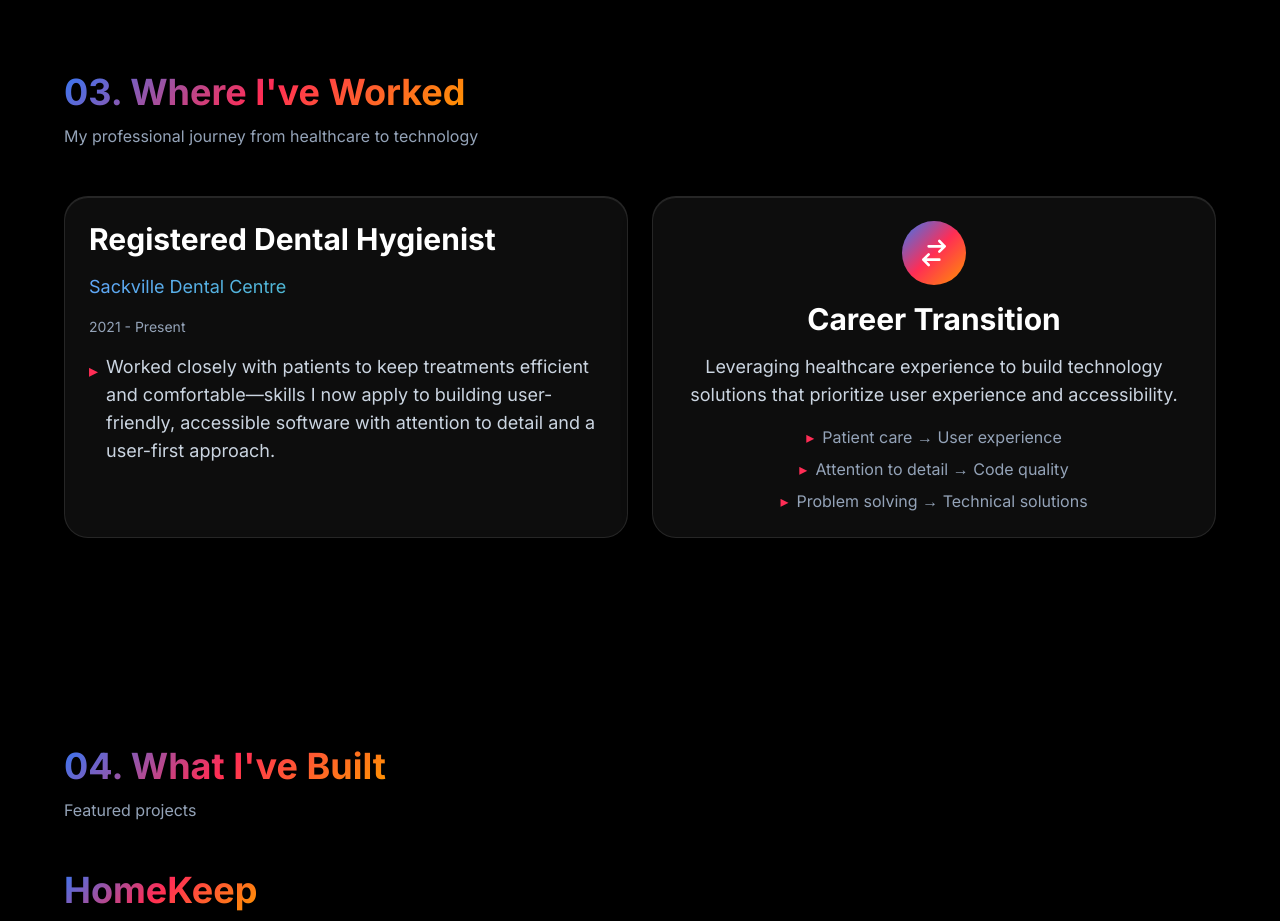
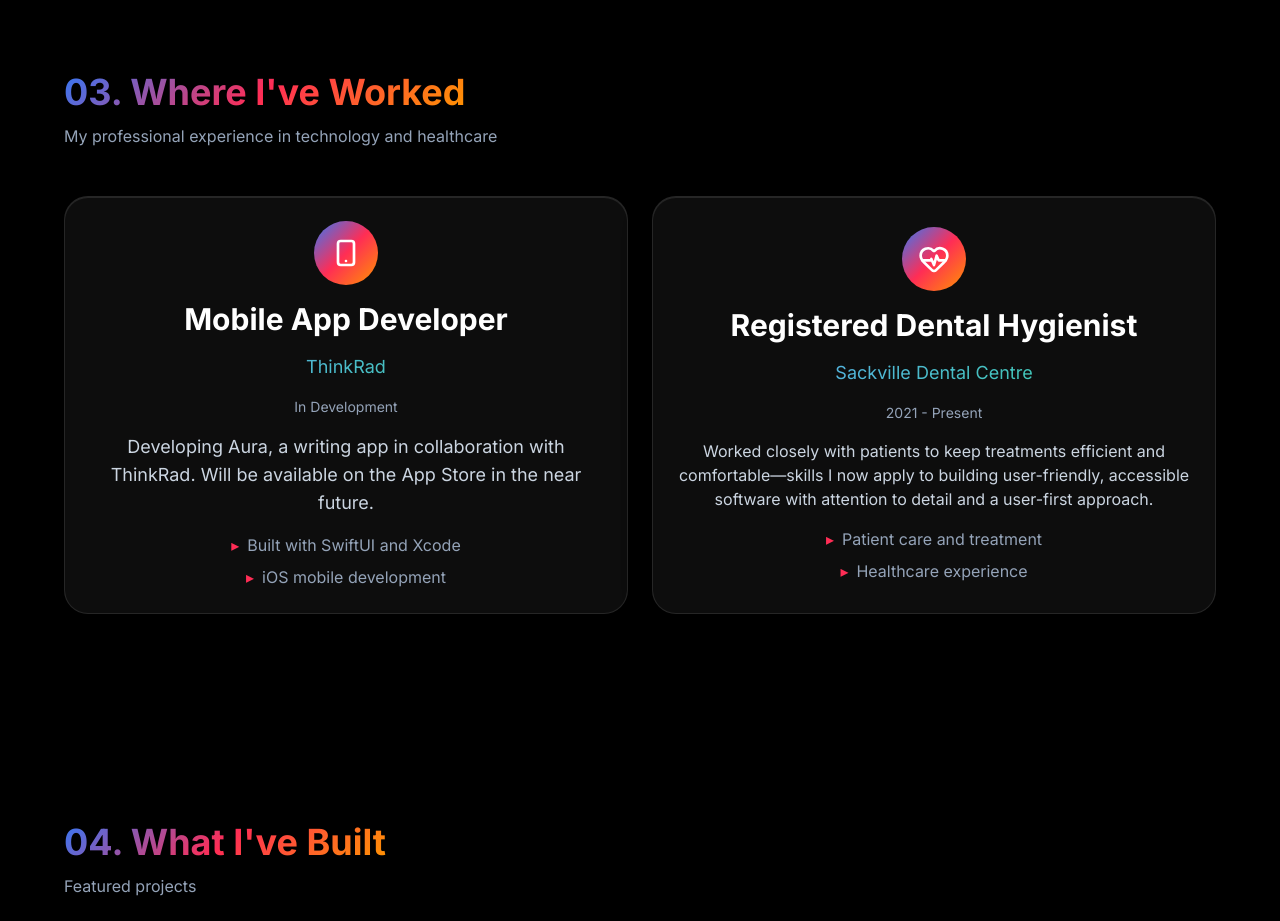
Before and after one commit to jvpatey/portfolio, a Next.js app: page / in a window 1280 px wide. Shown: the part 1700-2621 px from the top of the page. Built offline with nearby package versions, Linux system fonts and the light colour scheme.

Commit message:
updated portfolio and resume to include work experience with aura

```diff
--- a/components/Experience.tsx
+++ b/components/Experience.tsx
@@ -1,6 +1,7 @@
 "use client";
 
 import { motion } from "framer-motion";
+import { HeartPulse } from "lucide-react";
 import AnimatedSection from "./AnimatedSection";
 import TypewriterHeader from "./TypewriterHeader";
 
@@ -98,49 +99,14 @@ export default function Experience() {
             />
           </h2>
           <p className="text-slate-400 text-base max-w-2xl">
-            My professional journey from healthcare to technology
+            My professional experience in technology and healthcare
           </p>
         </motion.div>
 
         {/* Experience Cards */}
         <div className="grid grid-cols-1 lg:grid-cols-2 gap-6">
-          {/* Current Role Card */}
+          {/* Aura App Card */}
           <ExperienceCard delay={0.2} className="p-6">
-            <div className="h-full flex flex-col justify-between">
-              <div>
-                <h3 className="text-xl md:text-2xl lg:text-3xl font-bold text-white mb-4">
-                  Registered Dental Hygienist
-                </h3>
-                <p
-                  className="text-base md:text-lg mb-4"
-                  style={{
-                    background:
-                      "linear-gradient(135deg, #60a5fa 0%, #34d399 100%)",
-                    WebkitBackgroundClip: "text",
-                    WebkitTextFillColor: "transparent",
-                    backgroundClip: "text",
-                  }}
-                >
-                  Sackville Dental Centre
-                </p>
-                <p className="text-sm text-slate-400 mb-4">2021 - Present</p>
-                <div className="space-y-2 text-base md:text-lg text-slate-300">
-                  <div className="flex items-start">
-                    <span className="text-[#FF2D55] mr-2 mt-1">▸</span>
-                    <span>
-                      Worked closely with patients to keep treatments efficient
-                      and comfortable—skills I now apply to building
-                      user-friendly, accessible software with attention to
-                      detail and a user-first approach.
-                    </span>
-                  </div>
-                </div>
-              </div>
-            </div>
-          </ExperienceCard>
-
-          {/* Skills Transfer Card */}
-          <ExperienceCard delay={0.3} className="p-6">
             <div className="h-full flex flex-col justify-center">
               <div className="text-center">
                 <div
@@ -161,29 +127,87 @@ export default function Experience() {
                       strokeLinecap="round"
                       strokeLinejoin="round"
                       strokeWidth={2}
-                      d="M8 7h12m0 0l-4-4m4 4l-4 4m0 6H4m0 0l4 4m-4-4l4-4"
+                      d="M12 18h.01M8 21h8a2 2 0 002-2V5a2 2 0 00-2-2H8a2 2 0 00-2 2v14a2 2 0 002 2z"
                     />
                   </svg>
                 </div>
                 <h3 className="text-xl md:text-2xl lg:text-3xl font-bold text-white mb-4">
-                  Career Transition
+                  Mobile App Developer
                 </h3>
+                <p
+                  className="text-base md:text-lg mb-4"
+                  style={{
+                    background:
+                      "linear-gradient(135deg, #60a5fa 0%, #34d399 100%)",
+                    WebkitBackgroundClip: "text",
+                    WebkitTextFillColor: "transparent",
+                    backgroundClip: "text",
+                  }}
+                >
+                  ThinkRad
+                </p>
+                <p className="text-sm text-slate-400 mb-4">In Development</p>
                 <p className="text-base md:text-lg text-slate-300 leading-relaxed mb-4">
-                  Leveraging healthcare experience to build technology solutions
-                  that prioritize user experience and accessibility.
+                  Developing Aura, a writing app in collaboration with ThinkRad.
+                  Will be available on the App Store in the near future.
                 </p>
                 <div className="space-y-2 text-sm md:text-base text-slate-400">
                   <div className="flex items-center justify-center">
                     <span className="text-[#FF2D55] mr-2">▸</span>
-                    Patient care → User experience
+                    Built with SwiftUI and Xcode
                   </div>
                   <div className="flex items-center justify-center">
                     <span className="text-[#FF2D55] mr-2">▸</span>
-                    Attention to detail → Code quality
+                    iOS mobile development
+                  </div>
+                </div>
+              </div>
+            </div>
+          </ExperienceCard>
+
+          {/* Dental Hygienist Card */}
+          <ExperienceCard delay={0.3} className="p-6">
+            <div className="h-full flex flex-col justify-center">
+              <div className="text-center">
+                <div
+                  className="w-16 h-16 rounded-full mx-auto mb-4 flex items-center justify-center"
+                  style={{
+                    background:
+                      "linear-gradient(135deg, #3478F6 0%, #FF2D55 50%, #FF9500 100%)",
+                  }}
+                >
+                  <HeartPulse className="w-8 h-8 text-white" />
+                </div>
+                <h3 className="text-xl md:text-2xl lg:text-3xl font-bold text-white mb-4">
+                  Registered Dental Hygienist
+                </h3>
+                <p
+                  className="text-base md:text-lg mb-4"
+                  style={{
+                    background:
+                      "linear-gradient(135deg, #60a5fa 0%, #34d399 100%)",
+                    WebkitBackgroundClip: "text",
+                    WebkitTextFillColor: "transparent",
+                    backgroundClip: "text",
+                  }}
+                >
+                  Sackville Dental Centre
+                </p>
+                <p className="text-sm text-slate-400 mb-4">2021 - Present</p>
+                <p className="text-sm md:text-base text-slate-300 leading-relaxed mb-4">
+                  Worked closely with patients to keep treatments efficient and
+                  comfortable—skills I now apply to building user-friendly,
+                  accessible software with attention to detail and a user-first
+                  approach.
+                </p>
+                <div className="space-y-2 text-sm md:text-base text-slate-400">
+                  <div className="flex items-center justify-center">
+                    <span className="text-[#FF2D55] mr-2">▸</span>
+                    Patient care and treatment
                   </div>
                   <div className="flex items-center justify-center">
                     <span className="text-[#FF2D55] mr-2">▸</span>
-                    Problem solving → Technical solutions
+                    Healthcare experience
                   </div>
                 </div>
               </div>
--- a/package.json
+++ b/package.json
@@ -11,6 +11,7 @@
   "dependencies": {
     "@vercel/analytics": "^1.5.0",
     "framer-motion": "^12.23.24",
+    "lucide-react": "^0.555.0",
     "next": "14.2.5",
     "react": "^18.3.1",
     "react-dom": "^18.3.1",
```
Also changed, not shown: 2 other files (tests, documents, lock files or other folders).
